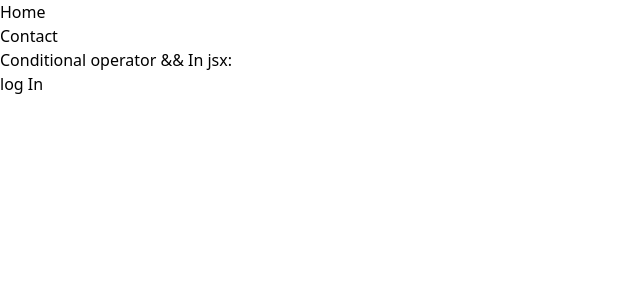
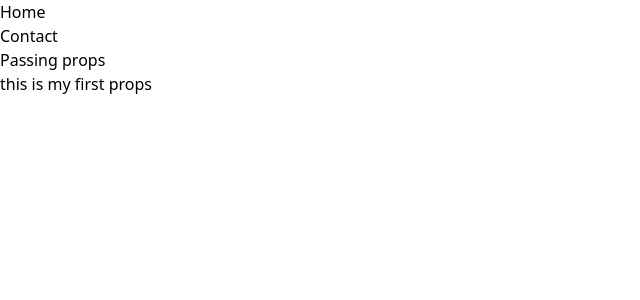
Before and after one commit to abdulhay103/vite-project, a React (Vite) app: page / in a window 1280 px wide. Shown: the top 300 px of the page, without its empty margins (0-640 px from the left). Built offline with nearby package versions, Linux system fonts and the light colour scheme.

Commit message:
succesfully passing props

```diff
--- a/src/components/Hero.jsx
+++ b/src/components/Hero.jsx
@@ -1,21 +1,10 @@
+import HeroText from "./HeroText";
 // let cities = ["Dhaka", "Landon", "Ohio", "Shikago", "Korachi"];
 const Hero = () => {
-    let status = false;
-    let text = 2;
     return (
         <div className="px-10">
-            <h1 className='text-xl font-bold text-red-700 text-center'>Conditional operator && In jsx:</h1>
-            {(()=>{
-                if(status && text >=5){
-                    return <button onClick={()=>{setTimeout(() => {
-                        alert("you are logined. Are you sure to log out")
-                    }, 1000);}} className="px-5 py-2 bg-red-500 text-white text-lg font-semibold cursor-pointer rounded">log Out</button>
-                }else{
-                    return <button onClick={()=>{setTimeout(() => {
-                        alert("you are not logined. Make sure your login status")
-                    }, 1000);}} className="px-5 py-2 bg-green-500 text-white text-lg font-semibold cursor-pointer rounded">log In</button>
-                }
-            })()}
+            <h1 className='text-xl font-bold text-red-700 text-center'>Passing props</h1>
+            <HeroText firstProps="this is my first props"/>
         </div>
     );
 }
--- /dev/null
+++ b/src/components/HeroText.jsx
@@ -0,0 +1,11 @@
+
+const HeroText = (props) => {
+
+    return (
+        <div>
+           <h1>{props.firstProps}</h1>
+        </div>
+    );
+};
+
+export default HeroText;
```
